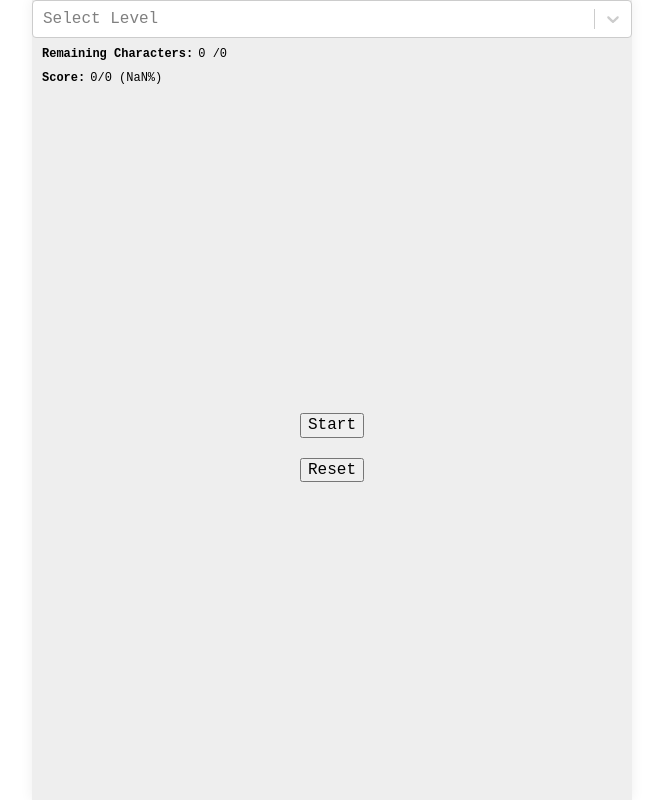
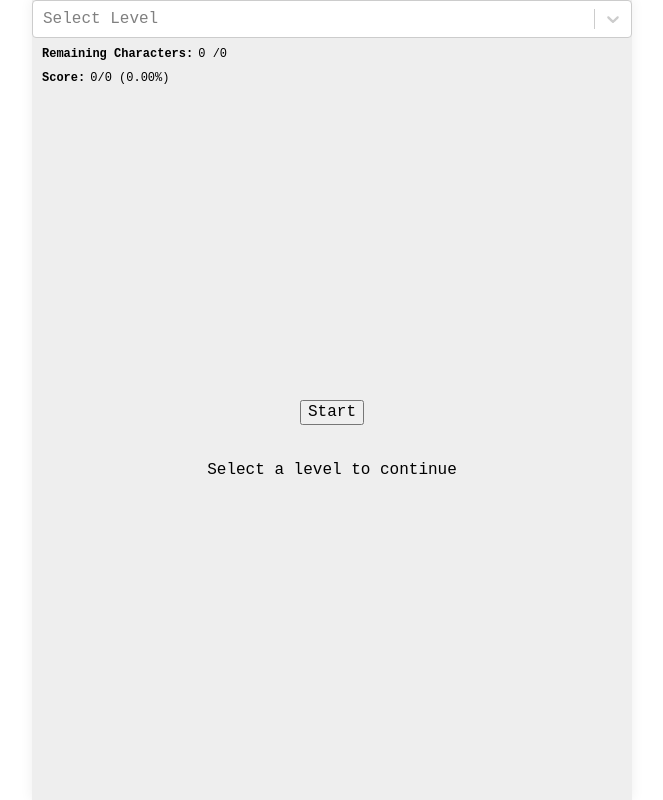
Before and after one commit to prynce00/tagalog-learning, a React (Create React App) app: page / in a window 1280 px wide. Shown: the whole page, without its empty margins (308-971 px from the left). Built offline with nearby package versions, Linux system fonts and the light colour scheme.

Commit message:
chore: fix error

```diff
--- a/src/App.jsx
+++ b/src/App.jsx
@@ -117,7 +117,7 @@ const App = () => {
     const total = getUserCharactersLen()
     const point = (correctAnswers / total) * 100
 
-    return parseFloat(point).toFixed(2)
+    return isNaN(point) ? '0.00' : parseFloat(point).toFixed(2)
   }
 
   useEffect(() => {
@@ -205,12 +205,18 @@ const App = () => {
             </div>
           </>
         ) : (
+          <>
+            {!currentLevels ? (
+              <p>Select a level to continue</p>
+            ) : (
               <ContinueBtn
                 label='Reset'
                 action={() => {
                   reset()
                 }}
               />
+            )}
+          </>
         )}
         {state === STATES.REVEAL && (
           <div className='answer-container'>
```
Lines whose indentation alone changed are shown as unchanged.
